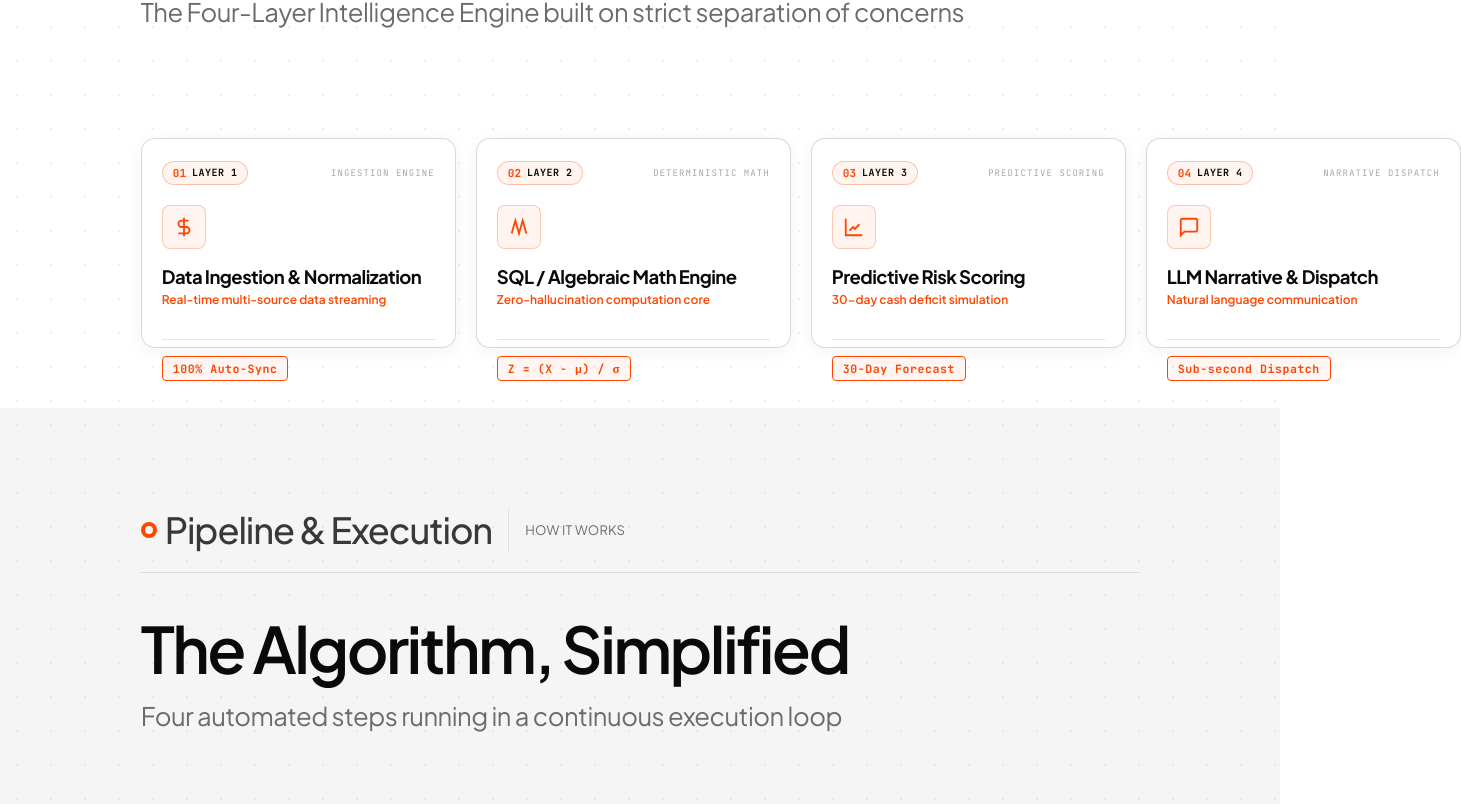
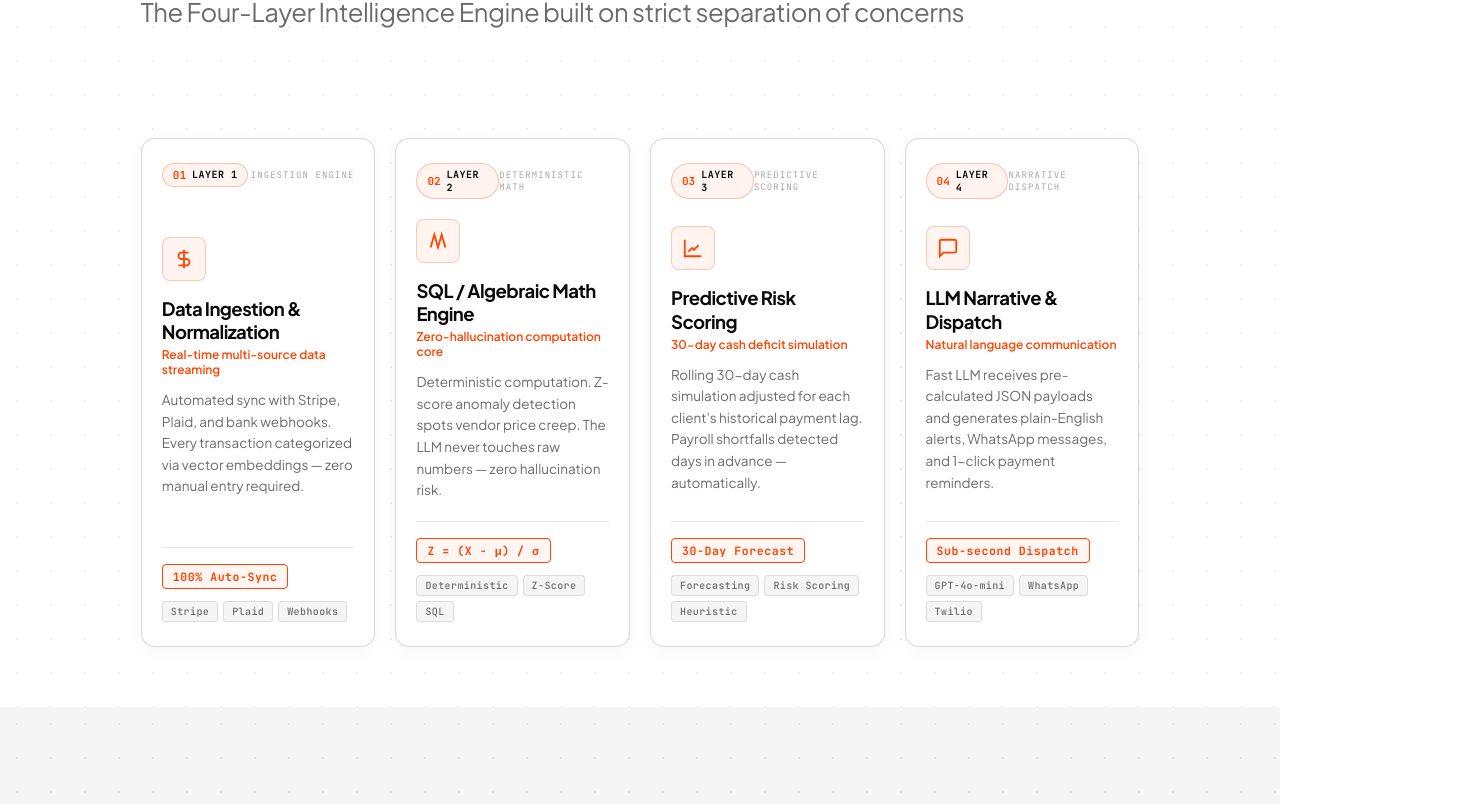
Before and after one commit to wpzvqrs8/fin_doc, a React (Vite) app: page / in a window 1280 px wide. Shown: the part 4296-5100 px from the top of the page, 1461 px wide, since content can reach past the window. Built offline with nearby package versions, Linux system fonts and the light colour scheme.

Commit message:
Fix card content fitting, solid background container, and edge transform-origins to eliminate horizontal scrollbar overflow

```diff
--- a/src/components/FeaturesSection.jsx
+++ b/src/components/FeaturesSection.jsx
@@ -99,14 +99,18 @@ export default function FeaturesSection() {
           </div>
         </div>
 
-        {/* ── EXPANDABLE COMPACT 3:2 CARDS GRID ── */}
+        {/* ── FLAT HORIZONTAL SIDE-BY-SIDE CARDS GRID ── */}
         <div className="flat-cards-grid">
           {FEATURES.map((f, i) => {
             const isHovered = hoveredIndex === i
+            let originClass = 'origin-center'
+            if (i === 0) originClass = 'origin-left'
+            if (i === FEATURES.length - 1) originClass = 'origin-right'
+
             return (
               <div
                 key={f.num}
-                className={`flat-feature-card ${isHovered ? 'is-hovered' : ''}`}
+                className={`flat-feature-card ${originClass} ${isHovered ? 'is-hovered' : ''}`}
                 onMouseEnter={() => setHoveredIndex(i)}
                 onMouseLeave={() => setHoveredIndex(null)}
                 tabIndex={0}
@@ -120,18 +124,14 @@ export default function FeaturesSection() {
                   <span className="flat-card-badge">{f.badge}</span>
                 </div>
 
-                {/* Card Icon & Core Titles */}
+                {/* Card Icon & Body */}
                 <div className="flat-card-body">
                   <div className="flat-card-icon">
                     {f.icon}
                   </div>
                   <h3 className="flat-card-title">{f.title}</h3>
                   <span className="flat-card-sub">{f.subtitle}</span>
-
-                  {/* Expanded Detailed Description (Reveals smoothly on hover!) */}
-                  <div className="flat-card-expandable-desc">
-                    <p className="flat-card-desc">{f.desc}</p>
-                  </div>
+                  <p className="flat-card-desc">{f.desc}</p>
                 </div>
 
                 {/* Card Footer Metric & Tags */}
@@ -139,12 +139,10 @@ export default function FeaturesSection() {
                   <div className="flat-card-metric">
                     {f.metric}
                   </div>
-                  <div className="flat-card-expandable-tags">
-                    <div className="flat-card-tags">
-                      {f.tags.slice(0, 3).map(t => (
-                        <span key={t} className="flat-tag">{t}</span>
-                      ))}
-                    </div>
+                  <div className="flat-card-tags">
+                    {f.tags.slice(0, 3).map(t => (
+                      <span key={t} className="flat-tag">{t}</span>
+                    ))}
                   </div>
                 </div>
               </div>
--- a/src/index.css
+++ b/src/index.css
@@ -1383,9 +1383,9 @@ body {
   100% { top: 100%; opacity: 0; }
 }
 
-/* ── COMPACT 3:2 CARDS WITH POP-UP DOUBLE-SIZE HOVER SPOTLIGHT ── */
+/* ── COMPACT FLAT SIDE-BY-SIDE CARDS (Zero Scrollbar Overflow) ── */
 .features-section {
-  overflow: visible !important; /* Ensures pop-up cards never get clipped */
+  overflow: hidden; /* Prevents any horizontal scrollbar on body */
   padding-bottom: 60px;
 }
 
@@ -1396,68 +1396,40 @@ body {
   margin-top: 36px;
   width: 100%;
   position: relative;
-  align-items: stretch;
+  box-sizing: border-box;
 }
 
 .flat-feature-card {
   position: relative;
-  background: var(--white);
+  background: #FFFFFF;
   border: 1px solid var(--border-mid);
   border-radius: 14px;
-  padding: 22px 20px;
+  padding: 24px 20px;
   display: flex;
   flex-direction: column;
   justify-content: space-between;
-  box-shadow: 0 4px 18px rgba(0, 0, 0, 0.05);
-  aspect-ratio: 3 / 2;
-  min-height: 210px;
-  transform-origin: center center; /* Keeps center fixed while expanding outward in width and height! */
-  transition: transform 0.38s cubic-bezier(0.34, 1.56, 0.64, 1),
-              box-shadow 0.38s ease,
-              border-color 0.38s ease,
-              background-color 0.38s ease;
+  box-shadow: 0 4px 18px rgba(0, 0, 0, 0.04);
+  box-sizing: border-box;
+  min-height: 310px;
+  transition: transform 0.35s cubic-bezier(0.34, 1.56, 0.64, 1),
+              box-shadow 0.35s ease,
+              border-color 0.35s ease;
   cursor: pointer;
   z-index: 1;
 }
 
-.flat-card-expandable-desc {
-  max-height: 0;
-  opacity: 0;
-  overflow: hidden;
-  transition: max-height 0.38s ease, opacity 0.35s ease, margin-top 0.35s ease;
-  margin-top: 0;
-}
-
-.flat-card-expandable-tags {
-  max-height: 0;
-  opacity: 0;
-  overflow: hidden;
-  transition: max-height 0.38s ease, opacity 0.35s ease, margin-top 0.35s ease;
-  margin-top: 0;
-}
-
-/* ── HOVERED STATE: POPS UP AS TOP LAYER & SCALES IN BOTH WIDTH AND HEIGHT ── */
+/* Transform Origins to keep edge cards inside screen bounds! */
+.flat-feature-card.origin-left { transform-origin: left center; }
+.flat-feature-card.origin-center { transform-origin: center center; }
+.flat-feature-card.origin-right { transform-origin: right center; }
+
 .flat-feature-card.is-hovered,
 .flat-feature-card:hover {
-  transform: scale(1.42); /* Scales up in BOTH width and height from center! */
-  z-index: 999; /* Absolute top layer over all other cards */
+  transform: translateY(-12px) scale(1.15);
+  z-index: 100;
   border-color: var(--orange);
   background: #FFFFFF;
-  box-shadow: 0 30px 80px rgba(0, 0, 0, 0.32), 0 0 40px rgba(255, 69, 0, 0.35), 0 0 0 1px rgba(255, 69, 0, 0.4);
-}
-
-.flat-feature-card.is-hovered .flat-card-expandable-desc,
-.flat-feature-card:hover .flat-card-expandable-desc {
-  max-height: 200px;
-  opacity: 1;
-  margin-top: 10px;
-}
-
-.flat-feature-card.is-hovered .flat-card-expandable-tags,
-.flat-feature-card:hover .flat-card-expandable-tags {
-  max-height: 100px;
-  opacity: 1;
-  margin-top: 8px;
+  box-shadow: 0 24px 60px rgba(0, 0, 0, 0.22), 0 0 35px rgba(255, 69, 0, 0.25);
 }
 
 .flat-card-top {
```
